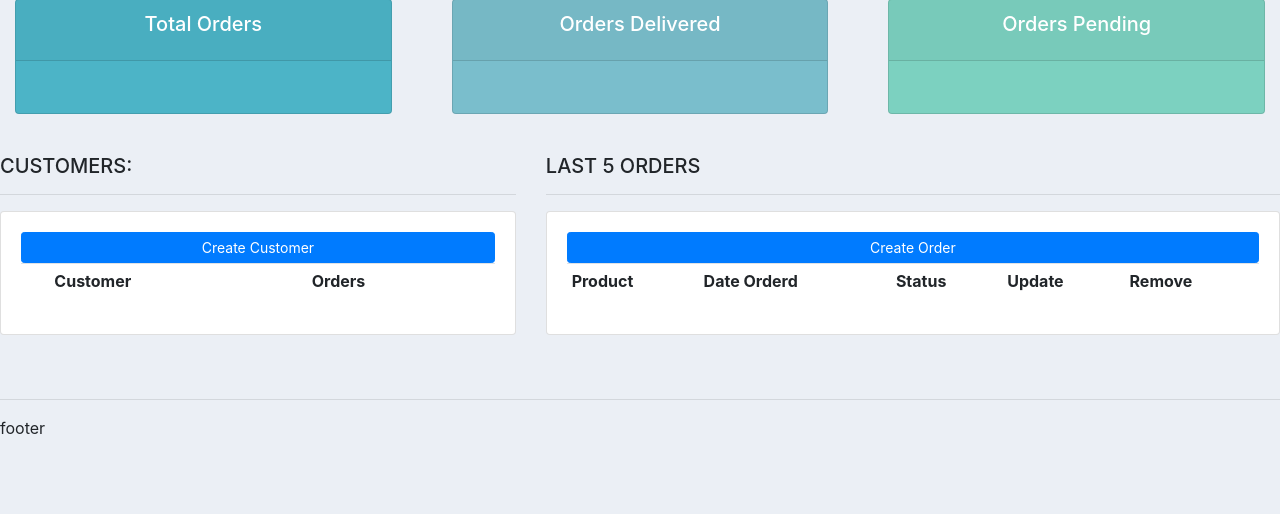
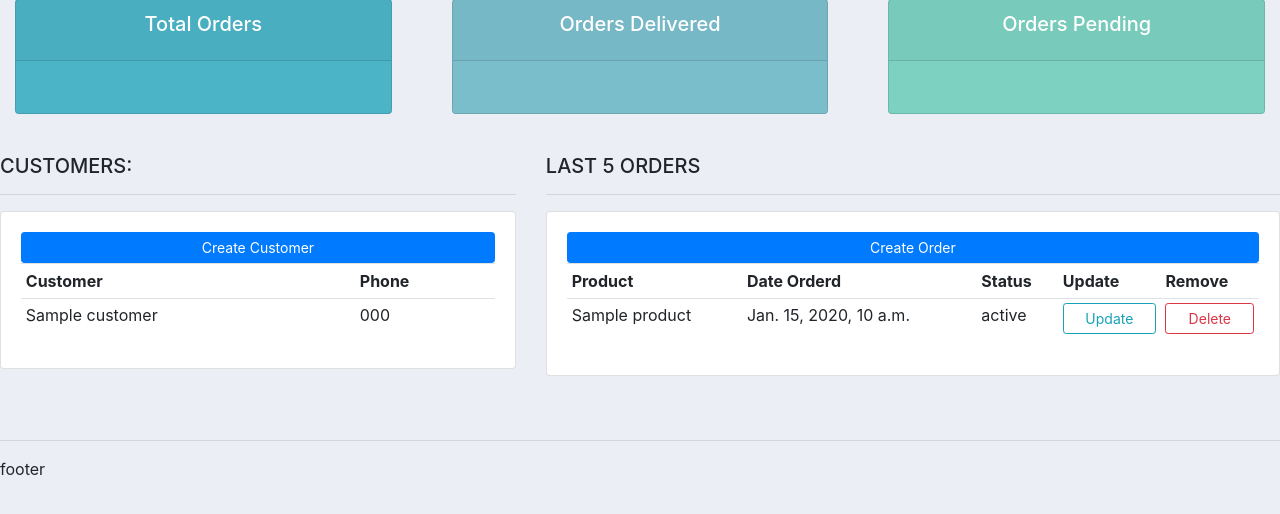
Before and after one commit to ShahriarCodes/Customer-Relationship-Management-System, a Django app: template accounts/templates/accounts/dashboard.html in a window 1280 px wide. Shown: the part 139-653 px from the top of the page. Run offline with Django 3.2, Linux system fonts and the light colour scheme; the template is opened without the code that fills it: most values are stand-ins (such as "Sample title", 1, 10 or a date in 2020); lists and menus that the app fills with data are empty.

Commit message:
rendered customers in dashboard

```diff
--- a/accounts/templates/accounts/dashboard.html
+++ b/accounts/templates/accounts/dashboard.html
@@ -14,12 +14,18 @@
   			<a class="btn btn-primary  btn-sm btn-block" href="">Create Customer</a>
   			<table class="table table-sm">
   				<tr>
-  					<th></th>
   					<th>Customer</th>
-  					<th>Orders</th>
+  					<th>Phone</th>
   				</tr>
 
-  			</table>
+          {% for customer in customers %}
+            <tr>
+              <td>{{ customer.name }}</td>
+              <td>{{ customer.phone }}</td>
+            </tr>
+          {% endfor %}
+
+        </table>
   		</div>
   	</div>
 
@@ -37,6 +43,17 @@
   					<th>Remove</th>
   				</tr>
 
+          {% for order in orders %}
+            <tr>
+              <td>{{ order.product }}</td>
+              <td>{{ order.date_created }}</td>
+              <td>{{ order.status }}</td>
+              <td><a class="btn btn-outline-info  btn-sm btn-block" href="">Update</a></td>
+              <td><a class="btn btn-outline-danger  btn-sm btn-block" href="">Delete</a></td>
+            </tr>
+          {% endfor %}
+
+
   			</table>
   		</div>
   	</div>
```
Also changed, not shown: accounts/views.py (+8 -1 lines).
